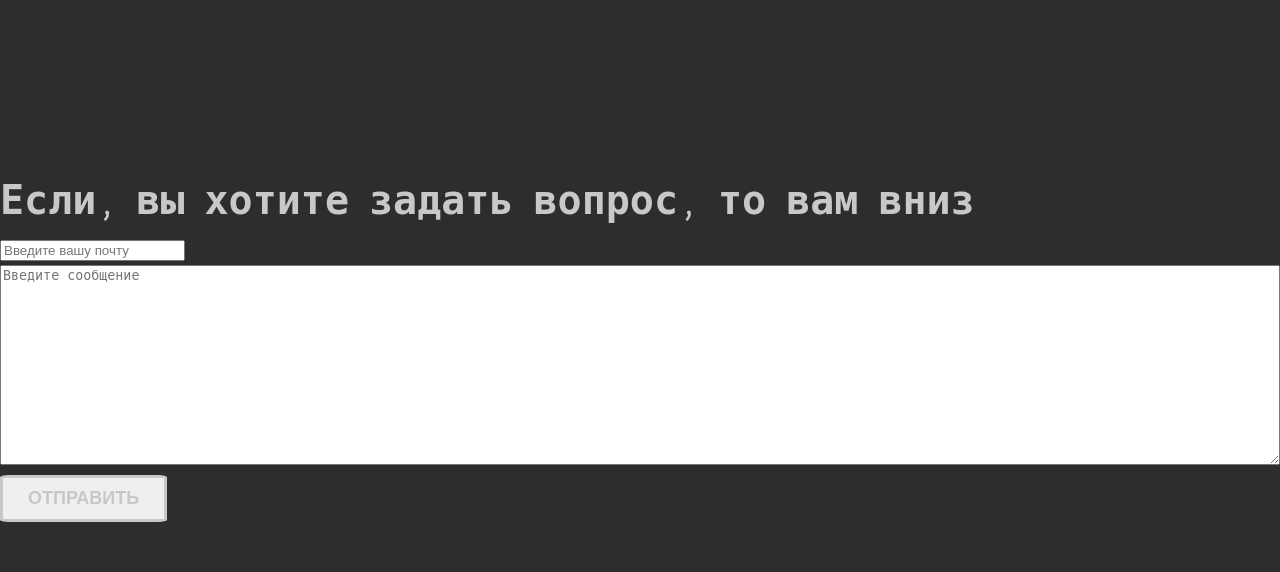
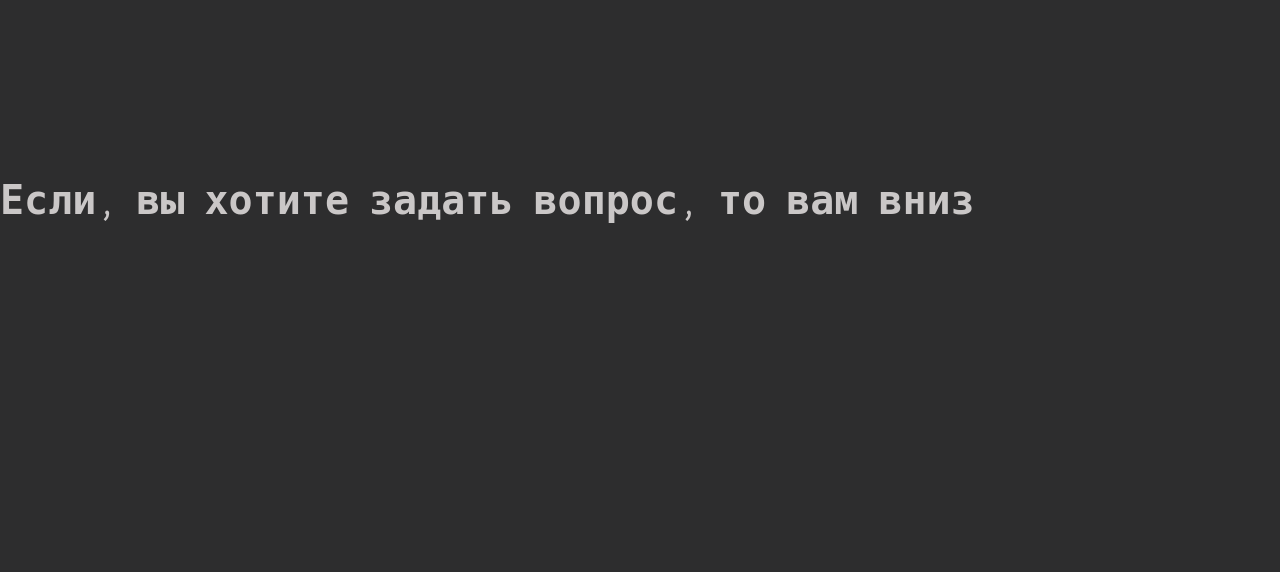
Before and after one commit to ZadVes/nikSite, a PHP site: page /aboutMe/me.php in a window 1280 px wide. Shown: the part 631-1203 px from the top of the page. After the commit the page ends 854 px from the top, so only its background shows below. Run offline with PHP 8.4, Linux system fonts and the light colour scheme.

Commit message:
Update me.php

```diff
--- a/aboutMe/me.php
+++ b/aboutMe/me.php
@@ -37,12 +37,7 @@
        <div class = "email">
             <div class = "container">
                 <h1>Если, вы хотите задать вопрос, то вам вниз</h1>
-                <form action = "../blocks/email.php" method="post">
-                    <input type="email" name="email" placeholder="Введите вашу почту">
-                    <textarea name="message" class="from-control"
-                    placeholder="Введите сообщение"></textarea><br>
-                    <button type="submit" name="send" class="btn btn-success">Отправить</button>
-                </form>
+
             </div>
         </div>
 
```
